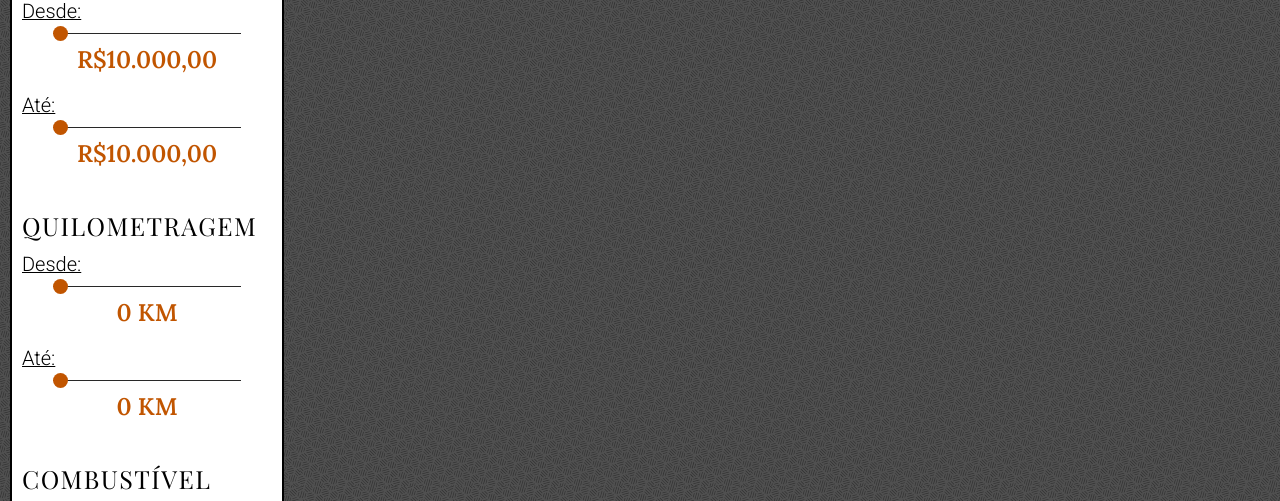
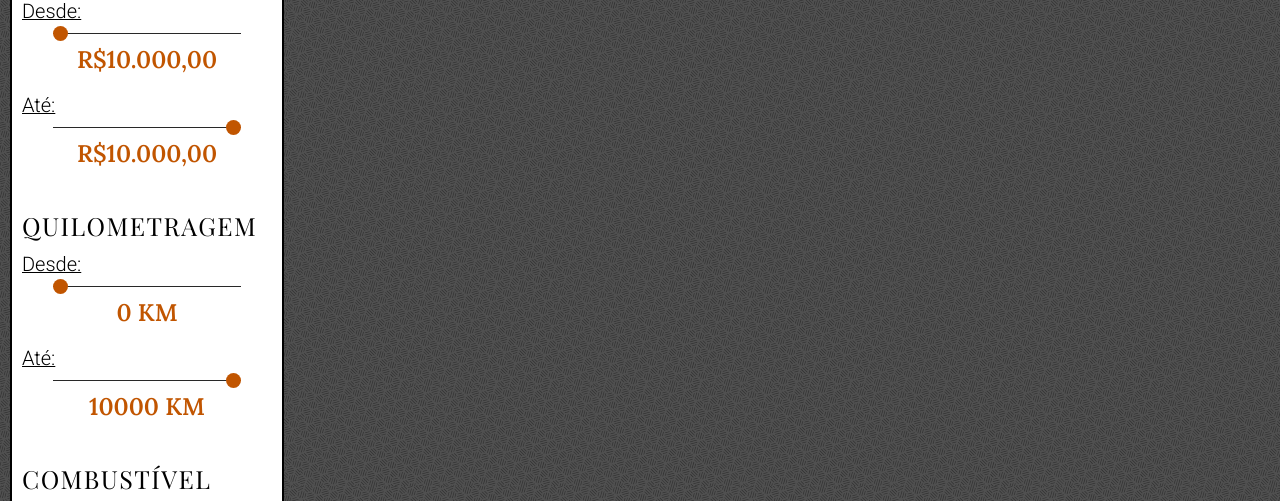
Before and after one commit to FabricioNascimentop/AutoCar, a Flask app: page /carros in a window 1280 px wide. Shown: the part 714-1215 px from the top of the page. Run offline with Flask 3, Linux system fonts and the light colour scheme; some web fonts are replaced.

Commit message:
mudança no front
parâmetro "value" nos inputs preço_fim e quilometro_fim estão no máximo por padrão e fim da função JS para equipararem

```diff
--- a/app.py
+++ b/app.py
@@ -126,11 +126,11 @@ def processar():
         if query_dict['registro'][0] <= carro.registro.year <= query_dict['registro'][1]:
             if query_dict['preco'][0] <= carro.preco <= query_dict['preco'][1]:
                 if query_dict['quilometro'][0] <= carro.quilometros <= query_dict['quilometro'][1]:
-                    print(f"""Marcas escolhidas:{query_dict['marcas']} - nome e marca{carro.nome}\n
-Registro:{query_dict['registro'][0]} <= {carro.registro.year} <= {query_dict['registro'][1]}\n
-Preço:{query_dict['preco'][0]} <= {carro.preco} <= {query_dict['preco'][1]}\n
-Quilometragem:{query_dict['quilometro'][0]} <= {carro.quilometros} <= {query_dict['quilometro'][1]}\n
-Combustíveis escolhidos:{query_dict['combustivel']} - combustível:{carro.combustivel}\n
+                    print(f"""Marcas escolhidas:{query_dict['marcas']} - nome e marca: {carro.nome}
+Registro:{query_dict['registro'][0]} <= {carro.registro.year} <= {query_dict['registro'][1]}
+Preço:{query_dict['preco'][0]} <= {carro.preco} <= {query_dict['preco'][1]}
+Quilometragem:{query_dict['quilometro'][0]} <= {carro.quilometros} <= {query_dict['quilometro'][1]}
+Combustíveis escolhidos:{query_dict['combustivel']} - combustível:{carro.combustivel}
 Estados escolhidos:{query_dict['estado']} - estado:{carro.estado}\n""")
 
     return redirect(url_for('carros'))
--- a/templates/carros.html
+++ b/templates/carros.html
@@ -52,11 +52,11 @@
                 <h3>PREÇO</h3>
                 <div class="div_select">
                     <label for="select_preco_inicio">Desde:</label>
-                    <input type="range" name="select_preco_inicio" id="select_preco_inicio" min="10000" max="100000" step="500" class="range" onpointermove="aparece_valor(this)" onchange="att_fim(this,'select_preco_fim')" value="0">
+                    <input type="range" name="select_preco_inicio" id="select_preco_inicio" min="10000" max="100000" step="500" class="range" onpointermove="aparece_valor(this)" value="0">
                     <p id="valor_select_preco_inicio" class="p_preco_quilometro">R$10.000,00</p>
                     <br>
                     <label for="select_preco_fim">Até:</label>
-                    <input type="range" name="select_preco_fim" id="select_preco_fim" min="10000" max="100000" step="500" class="range" onpointermove="aparece_valor(this)" value="0">
+                    <input type="range" name="select_preco_fim" id="select_preco_fim" min="10000" max="100000" step="500" class="range" onpointermove="aparece_valor(this)" value="100000">
                     <p id="valor_select_preco_fim" class="p_preco_quilometro">R$10.000,00</p>
                     <p class="p_aviso preco-quilometro" id="p_preco"></p>
                 </div>
@@ -67,12 +67,12 @@
                 <h3>QUILOMETRAGEM</h3>
                 <div class="div_select">
                     <label for="select_quilometro_inicio">Desde:</label>
-                    <input type="range" name="select_quilometro_inicio" id="select_quilometro_inicio" min="0" max="10001" step="200" value="0" class="range" onpointermove="aparece_valor(this)" onchange="att_fim(this,'select_quilometro_fim')">
+                    <input type="range" name="select_quilometro_inicio" id="select_quilometro_inicio" min="0" max="10000" step="200" value="0" class="range" onpointermove="aparece_valor(this)">
                     <p id="valor_select_quilometro_inicio" class="p_preco_quilometro">0 KM</p>
                     <br>
                     <label for="select_quilometro_fim">Até:</label>
-                    <input type="range" name="select_quilometro_fim" id="select_quilometro_fim" min="0" max="10001" step="200" class="range" value="0" onpointermove="aparece_valor(this)">
-                    <p id="valor_select_quilometro_fim" class="p_preco_quilometro">0 KM</p>
+                    <input type="range" name="select_quilometro_fim" id="select_quilometro_fim" min="0" max="10000" step="200" class="range" value="10000" onpointermove="aparece_valor(this)">
+                    <p id="valor_select_quilometro_fim" class="p_preco_quilometro">10000 KM</p>
                     <p class="p_aviso preco-quilometro" id="p_quilometro"></p>
                 </div>
             </div>
@@ -222,17 +222,6 @@
             document.getElementById('p_quilometro').style.display = 'none'
         }
 
-    function att_fim(e,id_fim){
-        const input_fim = document.getElementById(id_fim)
-        const p_fim =  document.getElementById(`valor_${input_fim.name}`)
-        input_fim.value = e.value
-        if(p_fim.id == 'valor_select_preco_fim'){
-            p_fim.innerText = moedinha(parseInt(e.value))
-        }
-        if(p_fim.id == 'valor_select_quilometro_fim'){
-            p_fim.innerText = `${numerinho(parseInt(e.value))} KM`
-        }
-    }
     function moedinha(numero) {
     if (typeof numero === 'number' && !isNaN(numero)) {
         let numeroFormatado = numero.toFixed(2);
```
